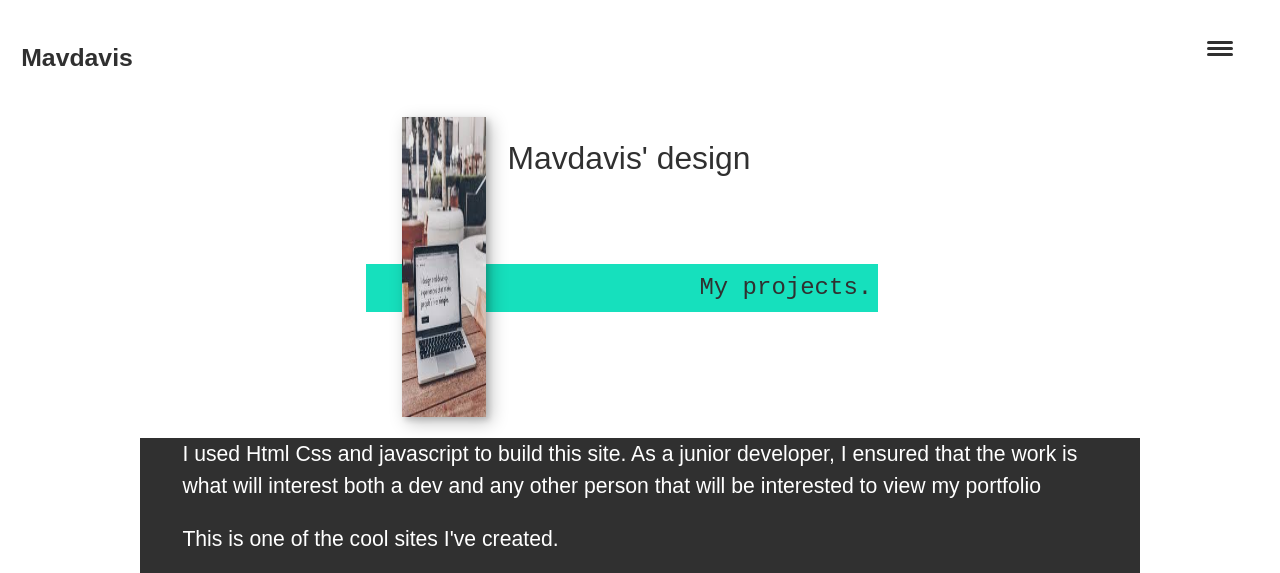
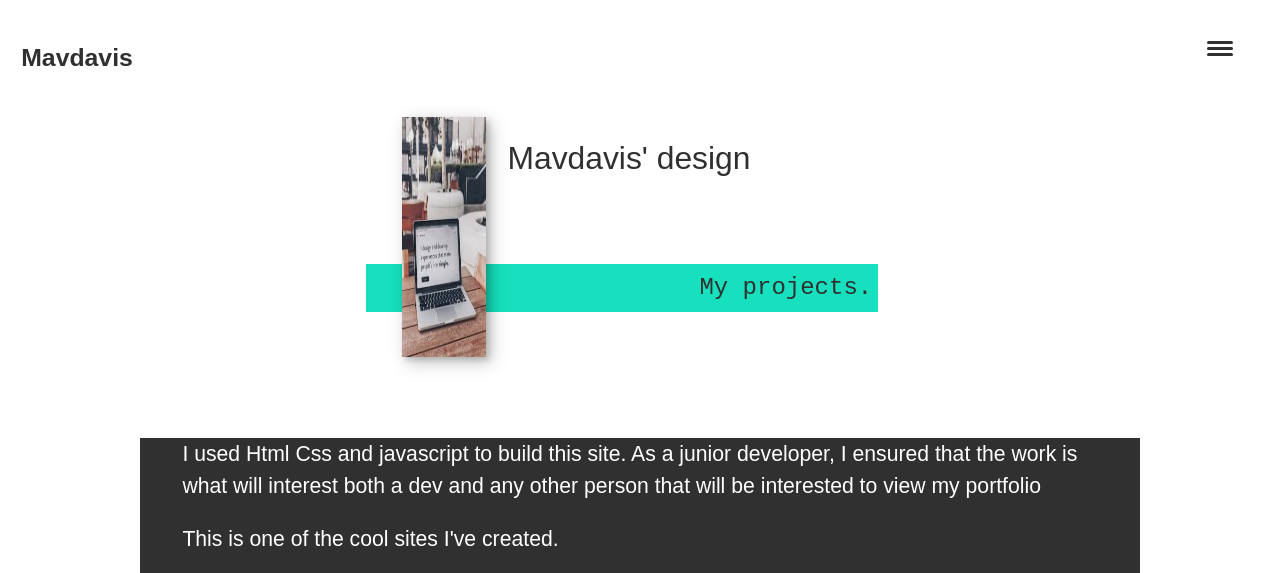
Before and after one commit to MavDavis/MavDavis.github.io, a plain HTML site: page portfolio/portfolio.html in a window 1280 px wide. Shown: the top 573 px of the page. Drawn offline with Linux system fonts and the light colour scheme.

Commit message:
Update style.css

```diff
--- a/portfolio/style.css
+++ b/portfolio/style.css
@@ -404,7 +404,7 @@ footer ul{
 @media(min-width: 300px){
     .intro-img
     {
-        max-height: 400px;
+        max-height: 80%;
         min-width: 100%;
     }
    .about-me_img{
```
